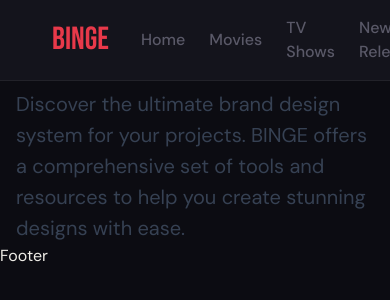
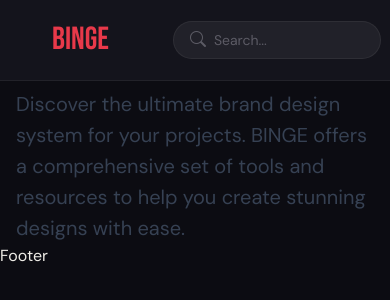
Before and after one commit to ESani-code/Binge, a React (Vite) app: page / in a window 390 px wide. Shown: the top 300 px of the page. Built offline with nearby package versions, Linux system fonts and the light colour scheme.

Commit message:
Mobile Header Update

```diff
--- a/src/components/styles/Header.css
+++ b/src/components/styles/Header.css
@@ -79,3 +79,13 @@
   font-size: 0.875rem;
   width: 200px;
 }
+
+@media (max-width: 768px) {
+  .nav-links ul {
+    display: none;
+  }
+
+  .search input {
+    width: 150px;
+  }
+}
```
